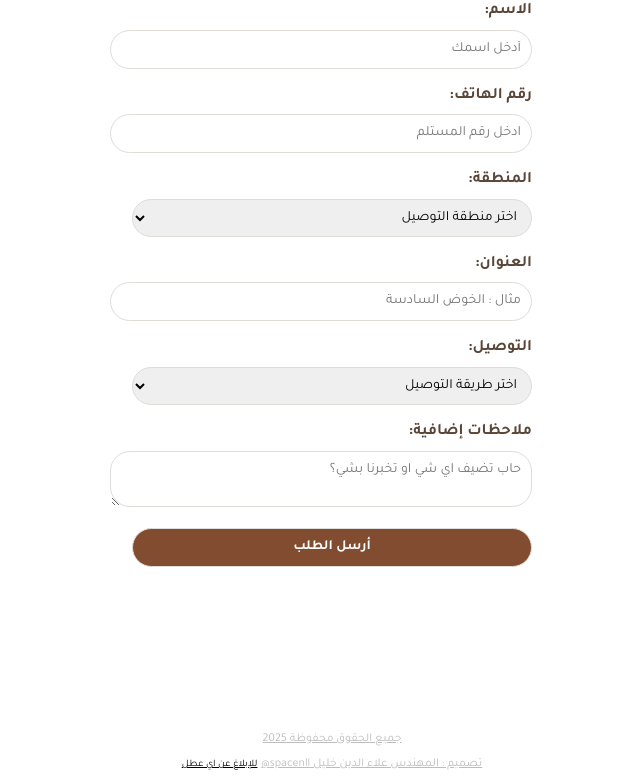
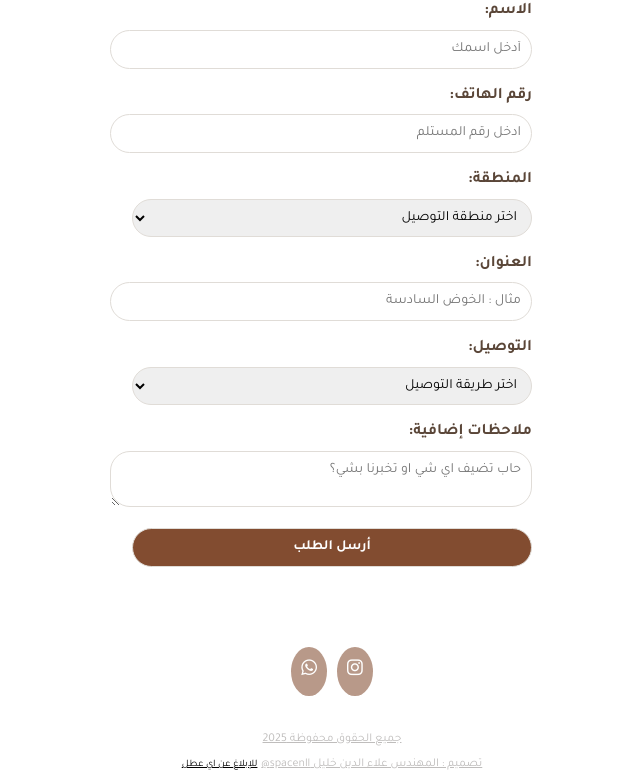
Before and after one commit to spacenll/home, a PHP site: page /shop in a window 1280 px wide. Shown: the part 4921-5699 px from the top of the page, without its empty margins (308-948 px from the left). Run offline with PHP 8.4, Linux system fonts and the light colour scheme; some libraries are stand-ins or nearby versions.

Commit message:
Update style.css

```diff
--- a/shop/style.css
+++ b/shop/style.css
@@ -8,7 +8,7 @@
 .social-icons .icon {
     text-decoration: none;
     color: #ffffff;
-    background-color: rgba(255, 255, 255, 0.2);
+    background-color: rgb(130 76 48 / 57%);
     padding: 10px;
     margin: 5px;
     border-radius: 50%;
```
